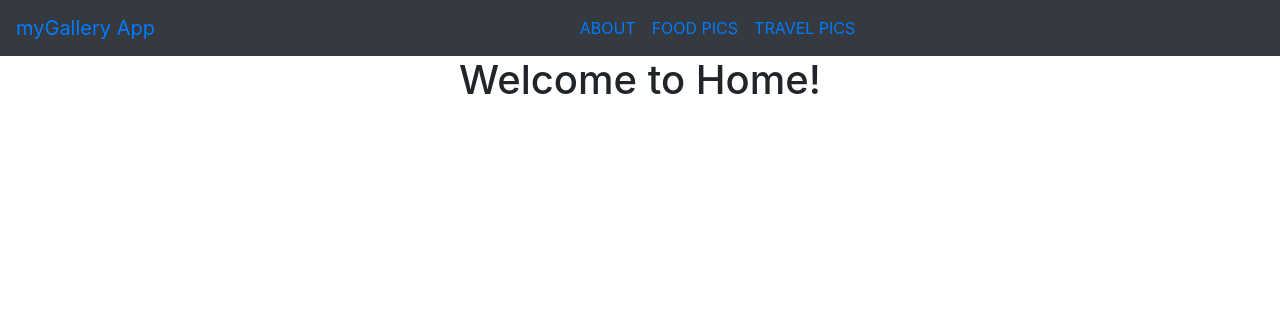
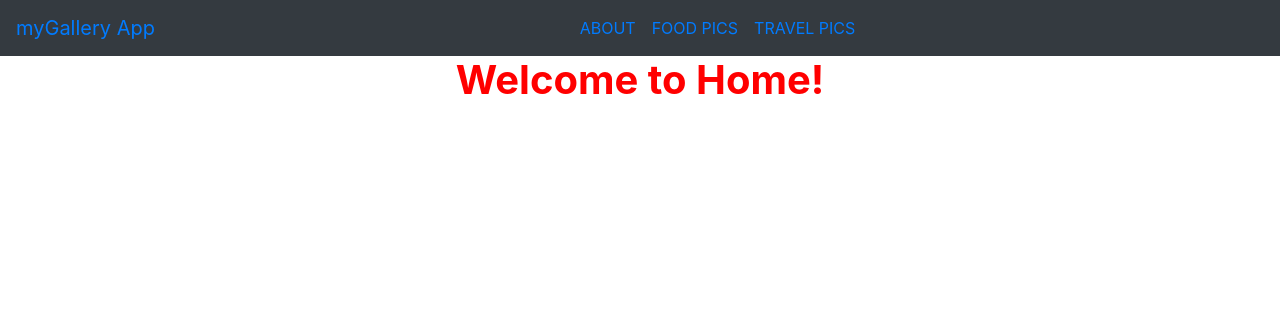
Before and after one commit to josphat-n/mygallery, a Django app: template gal/templates/gal/base.html in a window 1280 px wide. Shown: the top 316 px of the page. Run offline with Django 3.2, Linux system fonts and the light colour scheme; the template is opened without the code that fills it, so the values that code supplies are empty; some libraries are stand-ins or nearby versions.

Commit message:
add static file to the app

```diff
--- a/gal/templates/gal/base.html
+++ b/gal/templates/gal/base.html
@@ -1,4 +1,5 @@
 {% load bootstrap4 %}
+{% load static%}
 <!DOCTYPE html>
 <html>
 <head>
@@ -12,6 +13,7 @@
 
   {% block styles %}
    {% bootstrap_css %}
+   <link rel="stylesheet" href="{% static 'css/home.css' %}">
   {% endblock %}
 
 </head>
--- a/mygallery/settings.py
+++ b/mygallery/settings.py
@@ -120,3 +120,6 @@ USE_TZ = True
 # https://docs.djangoproject.com/en/3.0/howto/static-files/
 
 STATIC_URL = '/static/'
+STATICFILES_DIRS = [
+    os.path.join(BASE_DIR, "static"),
+]
--- /dev/null
+++ b/static/css/home.css
@@ -0,0 +1,4 @@
+h1{
+   font-weight: bold;
+   color:red;
+}
```
